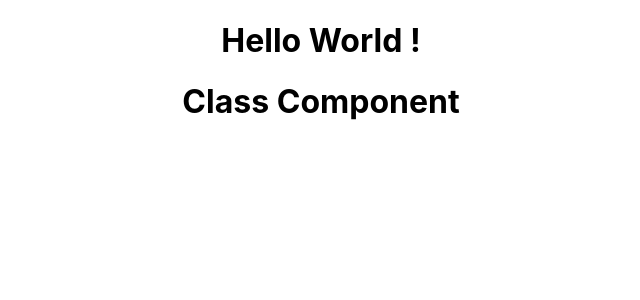
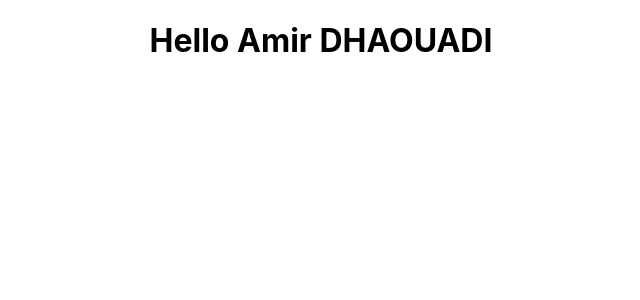
Before and after one commit to ADCPD/React-fondamental, a React (Create React App) app: page / in a window 1280 px wide. Shown: the top 300 px of the page, without its empty margins (319-959 px from the left). Built offline with nearby package versions, Linux system fonts and the light colour scheme.

Commit message:
using jsx syntaxe

```diff
--- a/src/App.js
+++ b/src/App.js
@@ -1,62 +1,12 @@
 import React, { Component } from 'react';
 import './App.css';
-import Greet from './components/Greet';
-import Welcome from './components/Welcome';
-
-/* METHOD
-function App() {
-  return (
-    <div className="App">
-      <header className="App-header">
-        <img src={logo} className="App-logo" alt="logo" />
-        <p>
-        Hello World !
-        </p>
-        <a
-          className="App-link"
-          href="https://reactjs.org"
-          target="_blank"
-          rel="noopener noreferrer"
-        >
-          Learn React
-        </a>
-      </header>
-    </div>
-  );
-}
-*/
-
-/* CLASS
-class App extends Component {
-  render() {
-    return (
-      <div className="App">
-        <header className="App-header">
-          <img src={logo} className="App-logo" alt="logo" />
-          <p>
-          Hello World !
-          </p>
-          <a
-            className="App-link"
-            href="https://reactjs.org"
-            target="_blank"
-            rel="noopener noreferrer"
-          >
-            Learn React
-          </a>
-        </header>
-      </div>
-    );
-  }
-}
-*/
+import Hello from './components/Hello';
 
 class App extends Component {
   render() {
     return (
       <div className="App">
-          <Greet />
-          <Welcome />
+         <Hello />
       </div>
     );
  }
--- /dev/null
+++ b/src/components/Hello.js
@@ -0,0 +1,27 @@
+import React from 'react';
+
+const Hello = () => {
+    /* JSX
+    return (
+        <div>
+            <h1>Hello Amir DHAOUADI</h1>
+        </div>
+    );
+    */
+
+    // JSX
+    return React.createElement(
+        'div',
+        {
+            id: 'hello-div',
+            className: 'dummyClass'
+        },
+        React.createElement(
+            'h1',
+            null,
+            'Hello Amir DHAOUADI'
+        )
+    )
+}
+
+export default Hello;
```
